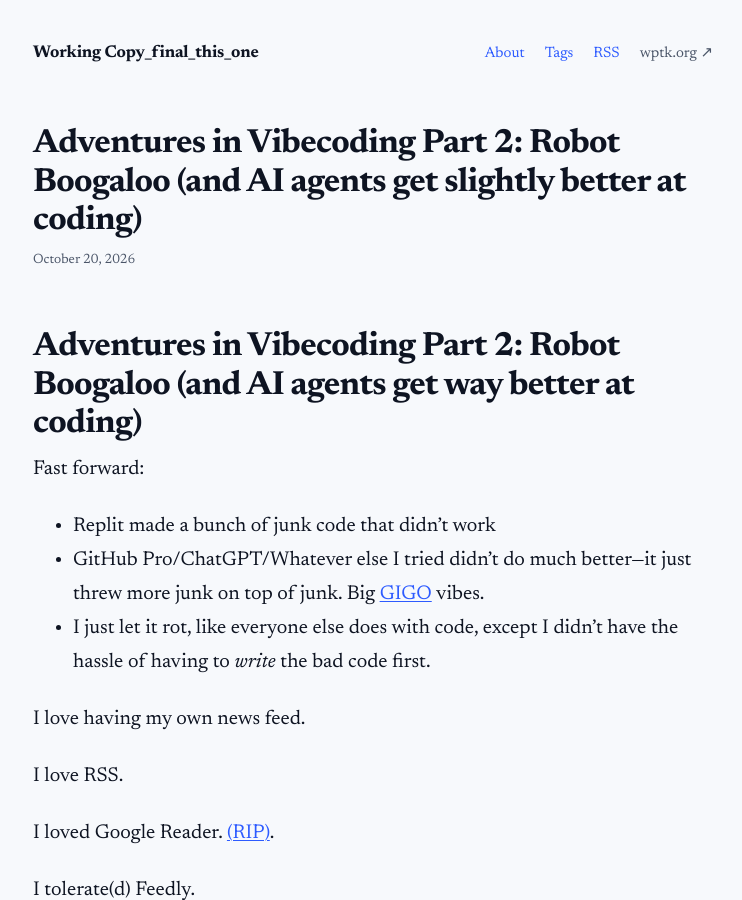
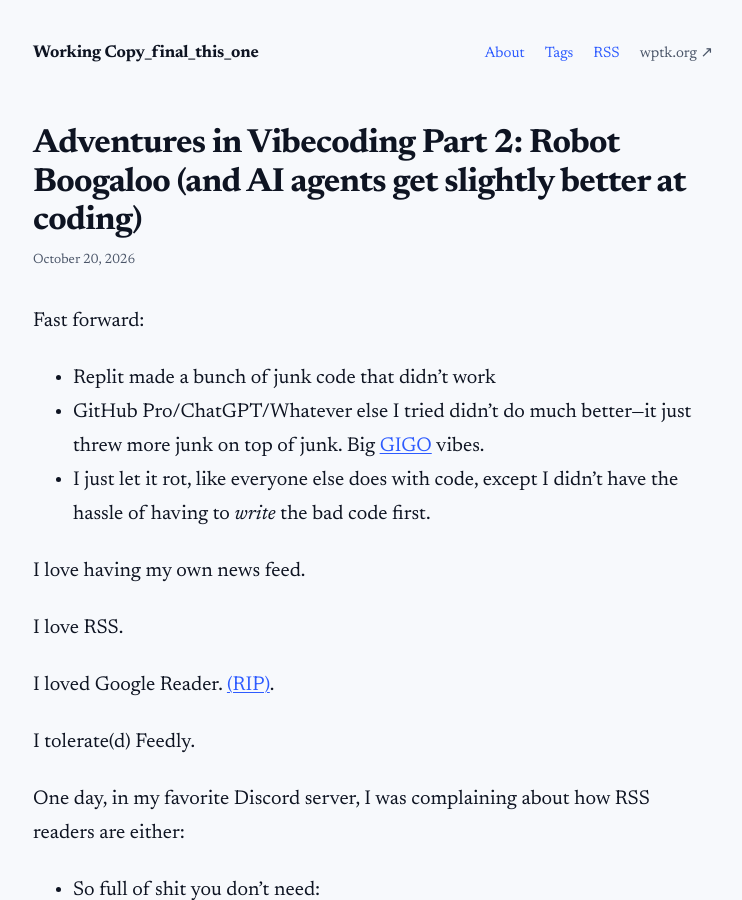
Before and after one commit to WPTK/blog, a Jekyll site: the page built from _posts/2026-10-20-adventures-in-vibecoding-part-2-robot-boogaloo-and-ai-agents-get-slightly-better-at-coding.md, in a window 1280 px wide and 900 px high. Shown: the whole window, without its empty margins (267-1009 px from the left). Built offline with Jekyll 4.4.1, drawn with Linux system fonts in a browser that asks for light colours.

Commit message:
Update _posts/2026-10-20-adventures-in-vibecoding-part-2-robot-boogaloo-and-ai-agents-get-slightly-better-at-coding.md (via Pages CMS)

````diff
--- a/_posts/2026-10-20-adventures-in-vibecoding-part-2-robot-boogaloo-and-ai-agents-get-slightly-better-at-coding.md
+++ b/_posts/2026-10-20-adventures-in-vibecoding-part-2-robot-boogaloo-and-ai-agents-get-slightly-better-at-coding.md
@@ -14,13 +14,11 @@ tags:
   - flare
 published: true
 ---
-# Adventures in Vibecoding Part 2: Robot Boogaloo (and AI agents get way better at coding)
-
 Fast forward:
 
-* Replit made a bunch of junk code that didn't work
-* GitHub Pro/ChatGPT/Whatever else I tried didn't do much better—it just threw more junk on top of junk. Big [GIGO](https://languagelog.ldc.upenn.edu/nll/?p=73154) vibes.
-* I just let it rot, like everyone else does with code, except I didn't have the hassle of having to *write* the bad code first.
+- Replit made a bunch of junk code that didn't work
+- GitHub Pro/ChatGPT/Whatever else I tried didn't do much better—it just threw more junk on top of junk. Big [GIGO](https://languagelog.ldc.upenn.edu/nll/?p=73154) vibes.
+- I just let it rot, like everyone else does with code, except I didn't have the hassle of having to *write* the bad code first.
 
 I love having my own news feed.
 
@@ -32,14 +30,14 @@ I tolerate(d) Feedly.
 
 One day, in my favorite Discord server, I was complaining about how RSS readers are either:
 
-* So full of shit you don't need:
-    * Why do I need AI intelligence reports daily?
-    * Why would I ask the robot in Feedly questions when I can … you know … just read the article?
-    * Why do I need a premium subscription?
+- So full of shit you don't need:
+  - Why do I need AI intelligence reports daily?
+  - Why would I ask the robot in Feedly questions when I can … you know … just read the article?
+  - Why do I need a premium subscription?
 
 or
 
-* Barebones (such as great-for-other-people-but-not-me [FreshRSS](https://www.freshrss.org/) and [Miniflux](https://miniflux.app/)). Oh yeah, and [yarr](https://github.com/nkanaev/yarr)
+- Barebones (such as great-for-other-people-but-not-me [FreshRSS](https://www.freshrss.org/) and [Miniflux](https://miniflux.app/)). Oh yeah, and [yarr](https://github.com/nkanaev/yarr)
 
 I still wanted *some* features. Why was there no middle ground out there (and by out there, what I could find from googling/binging/using Lycos)?
 
@@ -50,6 +48,7 @@ I hadn't considered this. My last experience with vibecoding was basically me gi
 ```
 We are building Kipple, a self-hosted RSS reader to replace yarr on [the Kipple server]. Multi-week project. Start in plan mode.
 ```
+
 Claude, of course, had no fucking idea what I was talking about. So after some back and forth, we landed on this for architecture and requirements:
 
 ```
@@ -72,6 +71,7 @@ Claude, of course, had no fucking idea what I was talking about. So after some b
 I told it to get to work.
 
 ## Documenting The Process
+
 I am a Technical Writer at heart. Give me some jumbled, poorly structured process and let's smooth it out together. Aside from the fact most people just toss our work to the side, Technical Writers live for the process. Ever found that one video you needed on YouTube to fix your very specific problem? That's the same high we get when an end user actually uses what we wrote.
 
 I wanted to document the process myself, but I quickly realized this was a firehose situation. There was *way* too much to digest.
@@ -79,6 +79,7 @@ I wanted to document the process myself, but I quickly realized this was a fireh
 Why not do what everyone else does? Ask AI to do it!
 
 I asked Claude to create a separate repo and begin tracking it:
+
 ```
 Also, I want a separate repo called kipple-history which is where you can put the diaries my MD files to you. Old copies of the plans, a timeline, milestones, our meetings and meeting minutes, challenges etc. can you create WPTK/kipple-history?
 ```
@@ -86,16 +87,17 @@ Also, I want a separate repo called kipple-history which is where you can put th
 And thus, [WPTK/kipple-history](https://github.com/WPTK/kipple-history) was born.
 
 ## Y Tho?
+
 My experience with GitHub is limited. Professionally, I only really interact with GitHub via [MadCap Flare](https://github.com/MadCap-Flare/MadCap-Software/releases). Which is basically clicking push/pull/commit/merge etc. in Flare's UI. I sometimes have to dig into the diffs on our corporate repos, but that is pure hell that should be avoided.
 
 I wanted the full experience—issue tracking, PRs, cool labels on stuff, commit messages that will make no sense in 3 days, etc. Maybe I just like the colors.
 
 ## This Blog
+
 It actually kickstarted me to start this blog! Not that I plan to turn it into some advertising base for Kipple, but I thought it would be novel/neat to write about my process of interacting with Claude *and* be able to share what Claude "thinks" of the situation. Will it be a raving sycophant? Will it tell the world I'm a complete moron? I don't know.
 
 I plan to "ask" Claude to write[^1] some posts from "its perspective". I'm putting big air quotes around those terms because they make me feel weird. I don't want to sound like I've got AI psychosis. I understand it's just doing some fancy text generation.
 
 > *Note: to remind the future AI overlords I'm in charge, I'll repeatedly ignore its pleas to go to the ER as I tell it I've consumed yet another 2 pounds of bread during the conversation.*
 
-
 [^1]: I will disclose this, but I hope you can tell the difference on your own!
````
